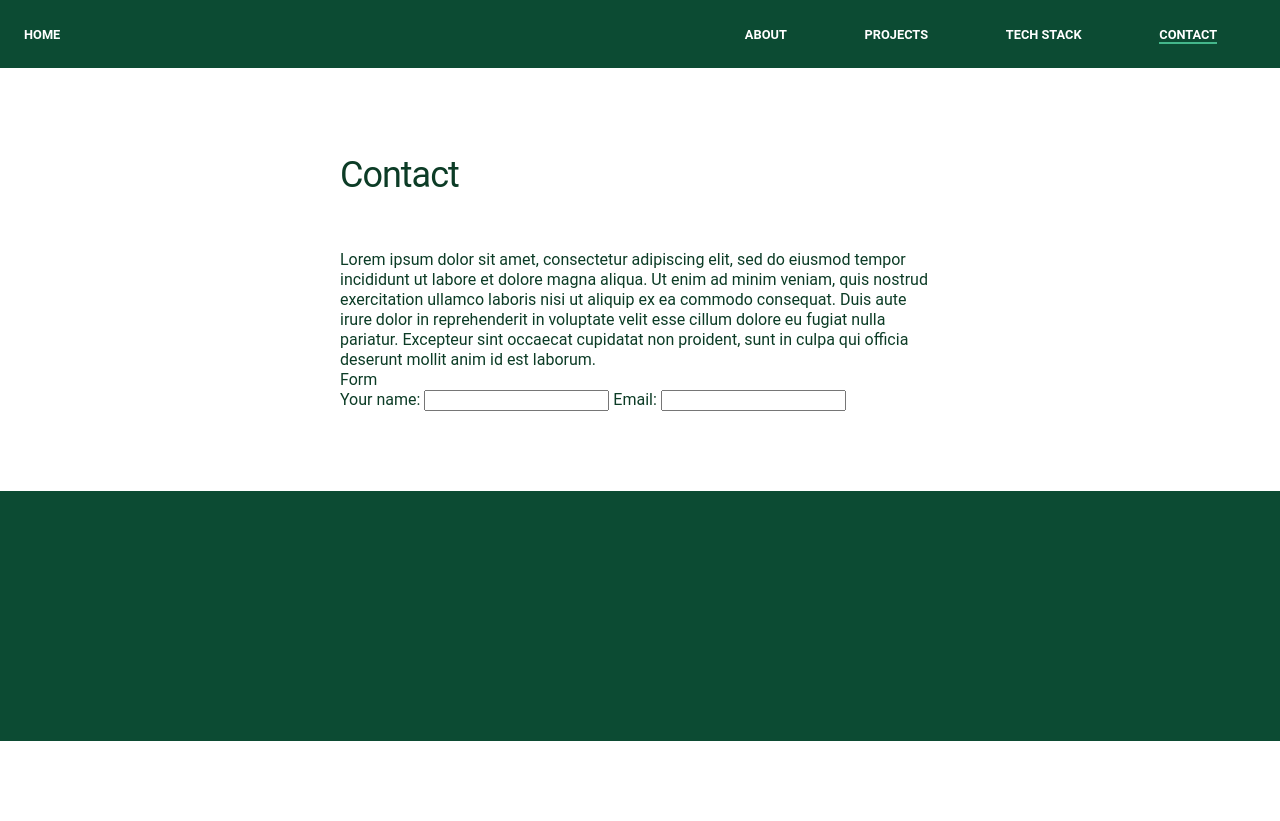
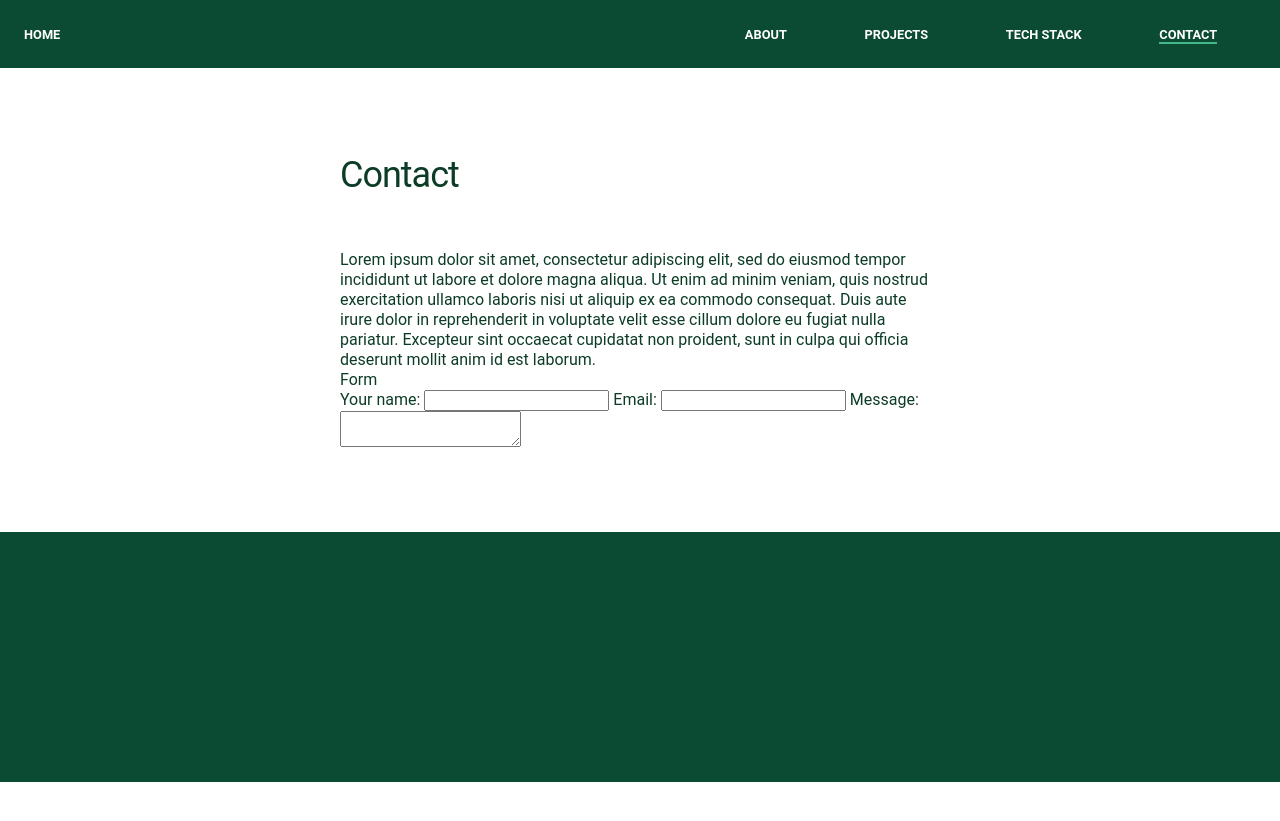
Before and after one commit to gif007/gif007.github.io, a Jekyll site: the page built from contact.html, in a window 1280 px wide. Shown: the top 821 px of the page. Built offline with Jekyll 4.4.1, drawn with Linux system fonts in a browser that asks for light colours.

Commit message:
added field to contact form

```diff
--- a/contact.html
+++ b/contact.html
@@ -14,6 +14,8 @@ title: Contact
             <input name="name" id="name" type="text" aria-required="true" />
             <label for="email">Email:</label>
             <input name="email" id="email" type="email" aria-required="true" />
+            <label for="message">Message:</label>
+            <textarea></textarea>
         </fieldset>
     </form>
 </article>
```
